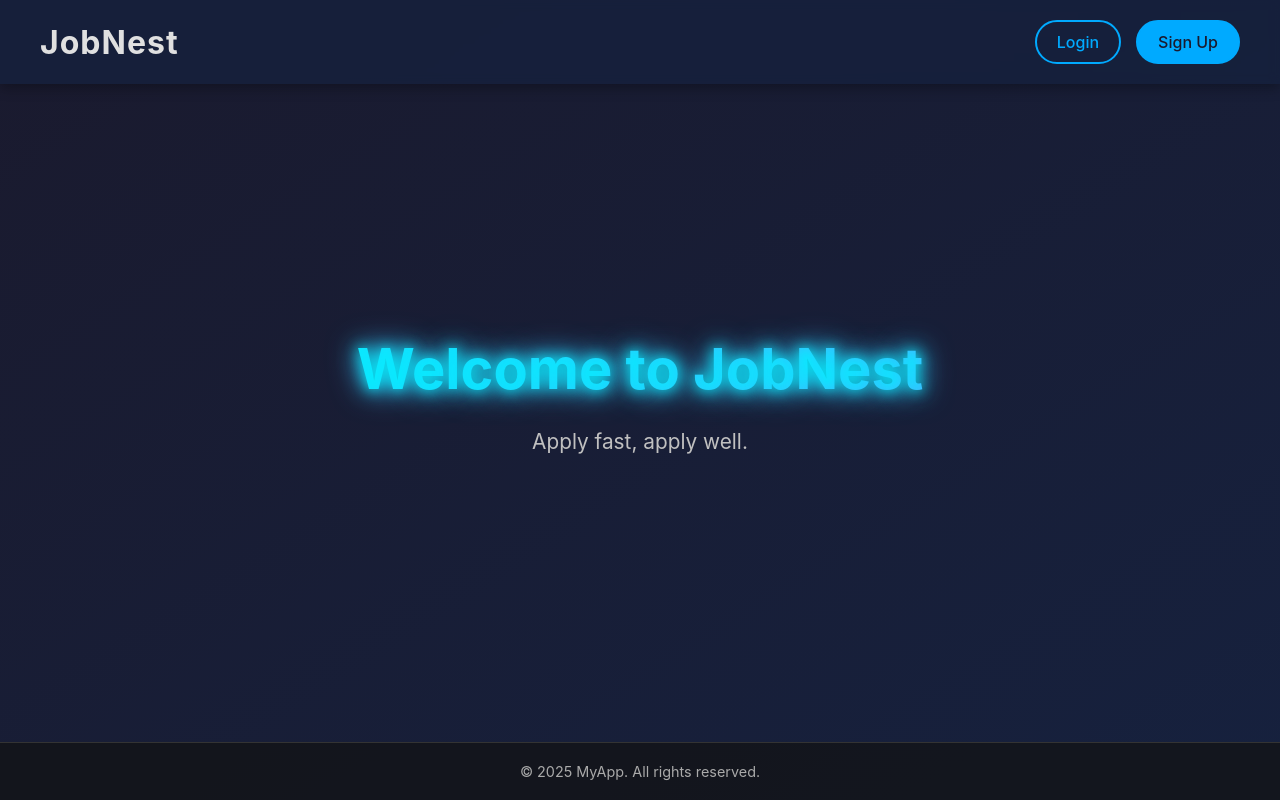
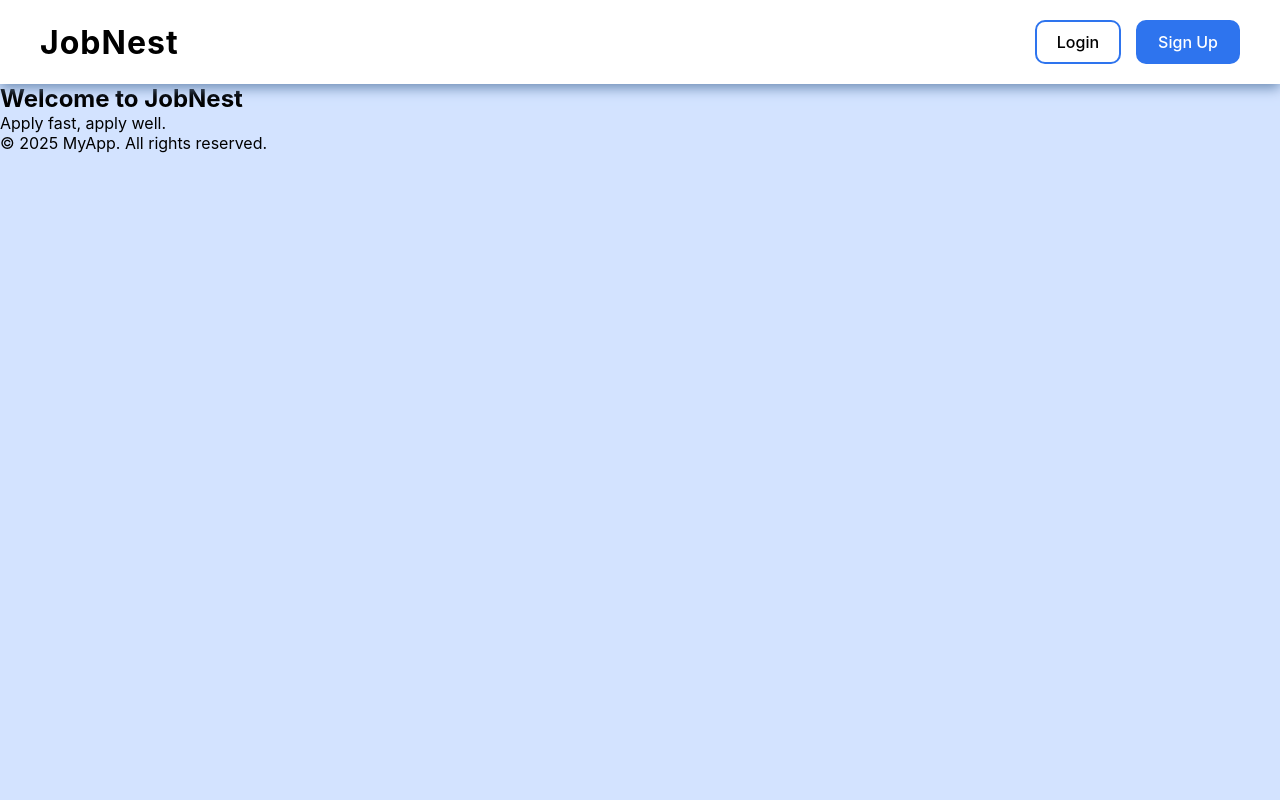
Before and after one commit to Panfi98/BrainsFrontend, a React (Vite) app: page / in a window 1280 px wide. Built offline with nearby package versions, Linux system fonts and the light colour scheme.

Commit message:
adjusted the css for frontend to fit the style more

```diff
--- a/src/Components/FirstPage/FirstPage.css
+++ b/src/Components/FirstPage/FirstPage.css
@@ -1,19 +1,11 @@
 body {
-  margin: 0;
-  font-family: -apple-system, BlinkMacSystemFont, 'Segoe UI', Roboto, 'Helvetica Neue', Arial, sans-serif;
-  -webkit-font-smoothing: antialiased;
-  -moz-osx-font-smoothing: grayscale;
-  background-color: #121212; /* Dark background for the whole page */
-  color: #e0e0e0; /* Light text color for contrast */
+  background-color: #D3E3FF;
 }
 
 .first-page-container {
   display: flex;
   flex-direction: column;
   min-height: 100vh;
-  background: linear-gradient(to bottom right, #1a1a2e, #16213e); /* Dark blue gradient */
-  color: #f0f0f0;
-  overflow-x: hidden; /* Prevent horizontal scroll */
 }
 
 .first-page-header {
@@ -21,8 +13,8 @@ body {
   justify-content: space-between;
   align-items: center;
   padding: 20px 40px;
-  background-color: rgba(22, 33, 62, 0.8); /* Slightly transparent dark blue */
-  box-shadow: 0 4px 12px rgba(0, 0, 0, 0.3);
+  background-color: rgb(255, 255, 255);
+  box-shadow: 0 4px 12px rgb(110, 141, 181);
   position: sticky;
   top: 0;
   z-index: 1000;
@@ -33,110 +25,103 @@ body {
   margin: 0;
   font-size: 2rem;
   font-weight: bold;
-  color: #e0e0e0;
   letter-spacing: 1px;
 }
 
-.header-nav .nav-button {
+.header-nav .login-button {
   margin-left: 15px;
   padding: 10px 20px;
-  border: none;
-  border-radius: 25px; /* More rounded buttons */
+  border-radius: 10px; /* More rounded buttons */
   font-size: 1rem;
   font-weight: 500;
   cursor: pointer;
   transition: all 0.3s ease;
   background-color: transparent;
-  border: 2px solid #00aaff; /* Neon blue border */
-  color: #00aaff;
-}
-
-.header-nav .nav-button:hover {
-  background-color: #00aaff;
-  color: #1a1a2e; /* Dark background color on hover */
-  box-shadow: 0 0 15px #00aaff;
+  border: 2px solid #2E74EE; /* Neon blue border */
 }
 
 .header-nav .signup-button {
-  background-color: #00aaff; /* Primary action button distinct */
-  color: #1a1a2e;
+  margin-left: 15px;
+  padding: 10px 20px;
+  border-radius: 10px; /* More rounded buttons */
+  font-size: 1rem;
+  font-weight: 500;
+  cursor: pointer;
+  transition: all 0.3s ease;
+  background-color: #2E74EE;
+  border: 2px solid #2E74EE; /* Neon blue border */
+  color: #FFFFFF;
+}
+
+.header-nav .login-button:hover {
+  background-color: transparent;
+  color: #1a1a2e; /* Dark background color on hover */
+  box-shadow: 0 0 15px #1451bc;
 }
 
 .header-nav .signup-button:hover {
-  background-color: #0077cc; /* Darker shade on hover */
-  border-color: #0077cc;
-  box-shadow: 0 0 20px #0077cc;
+  background-color: #2E74EE;
+  color: #ffffff; /* Dark background color on hover */
+  box-shadow: 0 0 15px #1451bc;
 }
 
-.first-page-content {
-  flex-grow: 1;
-  display: flex;
-  justify-content: center;
-  align-items: center;
-  text-align: center;
-  padding: 40px 20px;
+/*.first-page-content {*/
+/*  flex-grow: 1;*/
+/*  display: flex;*/
+/*  justify-content: center;*/
+/*  align-items: center;*/
+/*  text-align: center;*/
+/*  padding: 40px 20px;*/
+/*}*/
+
+/*.hero-section {*/
+/*  max-width: 700px;*/
+/*}*/
+
+/*.hero-section h2 {*/
+/*  font-size: 3.5rem;*/
+/*  font-weight: bold;*/
+/*  margin-bottom: 20px;*/
+/*  background: linear-gradient(90deg, #fcfcfd, #ecf3fa); !* Cool gradient for title *!*/
+/*  -webkit-background-clip: text;*/
+/*  -webkit-text-fill-color: transparent;*/
+/*  background-clip: text;*/
+/*  text-fill-color: transparent;*/
+/*  animation: shine 3s infinite linear;*/
+/*}*/
+
+/*.hero-section p {*/
+/*  font-size: 1.3rem;*/
+/*  color: #ffffff; !* Slightly lighter grey for paragraph *!*/
+/*  line-height: 1.8;*/
+/*  margin-bottom: 30px;*/
+/*}*/
+
+/*.cta-button { !* Optional Call to Action button styling *!*/
+/*  padding: 12px 25px;*/
+/*  font-size: 1.1rem;*/
+/*  font-weight: bold;*/
+/*  color: #1a1a2e;*/
+/*  background-image: linear-gradient(to right, #00f2fe 0%, #4facfe 51%, #00f2fe 100%);*/
+/*  background-size: 200% auto;*/
+/*  border: none;*/
+/*  border-radius: 30px;*/
+/*  cursor: pointer;*/
+/*  transition: all 0.4s ease;*/
+/*  box-shadow: 0 5px 15px rgba(79, 172, 254, 0.4);*/
+/*}*/
+
+/*.cta-button:hover {*/
+/*  background-position: right center; !* change the direction of the change here *!*/
+/*  box-shadow: 0 8px 20px rgba(79, 172, 254, 0.6);*/
+/*  transform: translateY(-2px);*/
+/*}*/
+
+/*.first-page-footer {*/
+/*  text-align: center;*/
+/*  padding: 20px;*/
+/*  background-color: rgba(18, 18, 18, 0.7); !* Darker, slightly transparent footer *!*/
+/*  font-size: 0.9rem;*/
+/*  color: #e3e3e3;*/
+/*  border-top: 1px solid #333;*/
 }
-
-.hero-section {
-  max-width: 700px;
-}
-
-.hero-section h2 {
-  font-size: 3.5rem;
-  font-weight: bold;
-  margin-bottom: 20px;
-  background: linear-gradient(90deg, #00f2fe, #4facfe); /* Cool gradient for title */
-  -webkit-background-clip: text;
-  -webkit-text-fill-color: transparent;
-  background-clip: text;
-  text-fill-color: transparent;
-  animation: shine 3s infinite linear;
-}
-
-@keyframes shine {
-  0% {
-    text-shadow: 0 0 10px #00f2fe, 0 0 20px #00f2fe, 0 0 30px #4facfe;
-  }
-  50% {
-    text-shadow: 0 0 20px #00f2fe, 0 0 30px #4facfe, 0 0 40px #4facfe;
-  }
-  100% {
-    text-shadow: 0 0 10px #00f2fe, 0 0 20px #00f2fe, 0 0 30px #4facfe;
-  }
-}
-
-.hero-section p {
-  font-size: 1.3rem;
-  color: #c0c0c0; /* Slightly lighter grey for paragraph */
-  line-height: 1.8;
-  margin-bottom: 30px;
-}
-
-.cta-button { /* Optional Call to Action button styling */
-  padding: 12px 25px;
-  font-size: 1.1rem;
-  font-weight: bold;
-  color: #1a1a2e;
-  background-image: linear-gradient(to right, #00f2fe 0%, #4facfe 51%, #00f2fe 100%);
-  background-size: 200% auto;
-  border: none;
-  border-radius: 30px;
-  cursor: pointer;
-  transition: all 0.4s ease;
-  box-shadow: 0 5px 15px rgba(79, 172, 254, 0.4);
-}
-
-.cta-button:hover {
-  background-position: right center; /* change the direction of the change here */
-  box-shadow: 0 8px 20px rgba(79, 172, 254, 0.6);
-  transform: translateY(-2px);
-}
-
-.first-page-footer {
-  text-align: center;
-  padding: 20px;
-  background-color: rgba(18, 18, 18, 0.7); /* Darker, slightly transparent footer */
-  font-size: 0.9rem;
-  color: #aaa;
-  border-top: 1px solid #333;
-}
```
